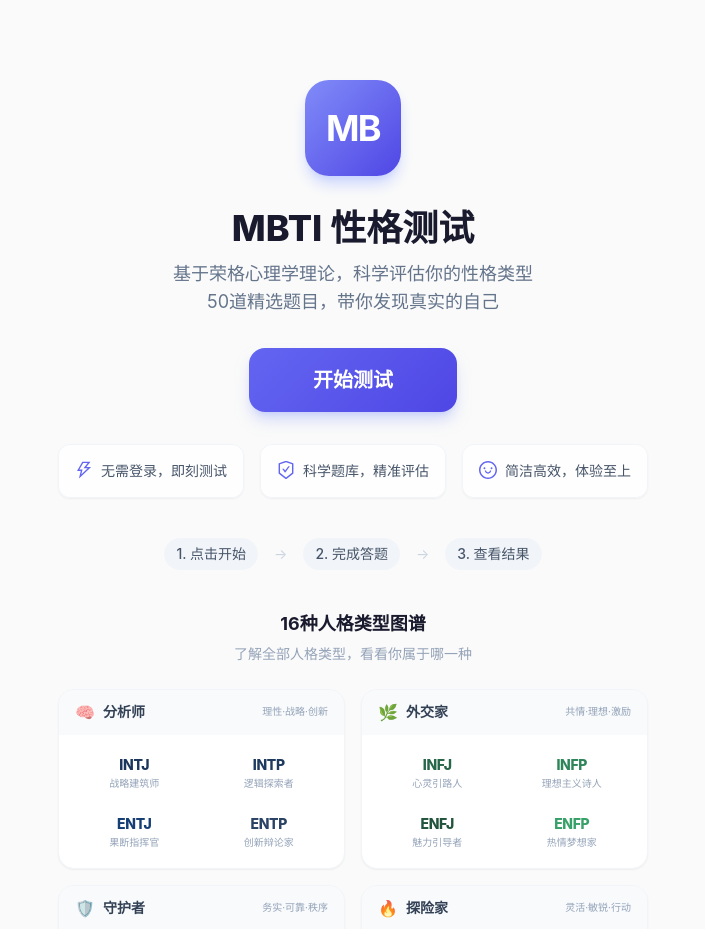
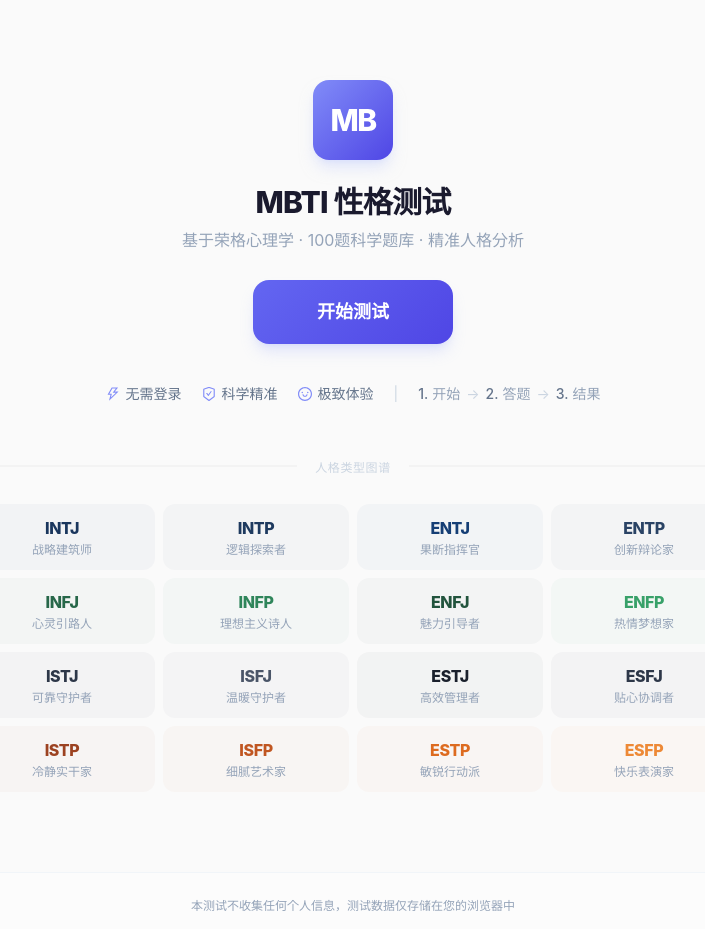
Before and after one commit to wisheritestzz/Mint, a React (Vite) app: page / in a window 1280 px wide. Shown: the top 929 px of the page, without its empty margins (287-992 px from the left). Built offline with nearby package versions, Linux system fonts and the light colour scheme.

Commit message:
refactor: 首页排版精简 - 16型图谱4列网格+合并要素流程+去冗余

```diff
--- a/src/routes/HomePage.tsx
+++ b/src/routes/HomePage.tsx
@@ -1,6 +1,6 @@
 import { useState } from 'react';
 import { useNavigate } from 'react-router-dom';
-import { Button, Typography, Modal } from 'antd';
+import { Button, Typography, Modal, Divider } from 'antd';
 import { ThunderboltOutlined, SafetyCertificateOutlined, SmileOutlined } from '@ant-design/icons';
 import { motion } from 'framer-motion';
 import { useTestStore } from '../store/testStore';
@@ -8,23 +8,17 @@
 
 const { Title, Text } = Typography;
 
-// 四大气质分组
-const TEMPERAMENTS = [
-  { name: '分析师', emoji: '🧠', types: ['INTJ', 'INTP', 'ENTJ', 'ENTP'], desc: '理性·战略·创新' },
-  { name: '外交家', emoji: '🌿', types: ['INFJ', 'INFP', 'ENFJ', 'ENFP'], desc: '共情·理想·激励' },
-  { name: '守护者', emoji: '🛡️', types: ['ISTJ', 'ISFJ', 'ESTJ', 'ESFJ'], desc: '务实·可靠·秩序' },
-  { name: '探险家', emoji: '🔥', types: ['ISTP', 'ISFP', 'ESTP', 'ESFP'], desc: '灵活·敏锐·行动' },
+const ALL_16_TYPES = [
+  'INTJ', 'INTP', 'ENTJ', 'ENTP',
+  'INFJ', 'INFP', 'ENFJ', 'ENFP',
+  'ISTJ', 'ISFJ', 'ESTJ', 'ESFJ',
+  'ISTP', 'ISFP', 'ESTP', 'ESFP',
 ];
 
 const highlights = [
-  { icon: <ThunderboltOutlined />, text: '无需登录，即刻测试' },
-  { icon: <SafetyCertificateOutlined />, text: '科学题库，精准评估' },
-  { icon: <SmileOutlined />, text: '简洁高效，体验至上' },
-];
-
-const testimonials = [
-  '"测试结果太准了！完全符合我的性格特点"',
-  '"做了很多MBTI测试，这是我体验最好的一次"',
+  { icon: <ThunderboltOutlined />, text: '无需登录' },
+  { icon: <SafetyCertificateOutlined />, text: '科学精准' },
+  { icon: <SmileOutlined />, text: '极致体验' },
 ];
 
 export default function HomePage() {
@@ -36,176 +30,108 @@
   const [showResumeModal, setShowResumeModal] = useState(false);
 
   const handleStart = () => {
-    if (hasValidCache()) {
-      setShowResumeModal(true);
-    } else {
-      navigate('/intro');
-    }
-  };
-
-  const handleResume = () => {
-    loadFromCache();
-    setShowResumeModal(false);
-    navigate('/test');
-  };
-
-  const handleNewTest = () => {
-    clearCache();
-    setShowResumeModal(false);
-    navigate('/intro');
+    if (hasValidCache()) setShowResumeModal(true);
+    else navigate('/intro');
   };
 
   return (
-    <div className="min-h-screen flex flex-col">
-      {/* Hero Section */}
-      <main className="flex-1 flex flex-col items-center justify-center px-4 sm:px-6 lg:px-8 max-w-3xl mx-auto w-full py-12 sm:py-16 lg:py-20">
+    <div className="min-h-screen flex flex-col bg-[#fafafa]">
+      <main className="flex-1 w-full max-w-4xl mx-auto px-4 sm:px-6 py-12 sm:py-20">
+        {/* ====== Hero ====== */}
         <motion.div
-          initial={{ opacity: 0, y: 24 }}
+          initial={{ opacity: 0, y: 20 }}
           animate={{ opacity: 1, y: 0 }}
-          transition={{ duration: 0.6, ease: 'easeOut' }}
+          transition={{ duration: 0.5 }}
           className="text-center"
         >
-          {/* Logo / Icon */}
-          <div className="mb-6 sm:mb-8">
-            <div className="inline-flex items-center justify-center w-20 h-20 sm:w-24 sm:h-24 rounded-3xl bg-gradient-to-br from-indigo-400 to-indigo-600 shadow-lg shadow-indigo-200">
-              <span className="text-3xl sm:text-4xl text-white font-bold tracking-tighter">
-                MB
-              </span>
-            </div>
+          {/* 简洁图标 */}
+          <div className="inline-flex items-center justify-center w-16 h-16 sm:w-20 sm:h-20 rounded-2xl bg-gradient-to-br from-indigo-400 to-indigo-600 shadow-lg shadow-indigo-200/50 mb-6">
+            <span className="text-2xl sm:text-3xl text-white font-extrabold tracking-tighter">MB</span>
           </div>
 
-          {/* 主标题 */}
-          <Title
-            level={2}
-            className="!text-2xl sm:!text-3xl lg:!text-4xl !font-extrabold !text-[#1a1a2e] !mb-3"
-          >
+          <Title className="!text-2xl sm:!text-3xl !font-extrabold !text-[#1a1a2e] !mb-2 !tracking-tight">
             MBTI 性格测试
           </Title>
-          <Text className="!text-sm sm:!text-base lg:!text-lg !text-slate-500 block max-w-md mx-auto !mb-8">
-            基于荣格心理学理论，科学评估你的性格类型
-            <br className="hidden sm:block" />
-            50道精选题目，带你发现真实的自己
+          <Text className="!text-sm sm:!text-base !text-slate-400 block max-w-sm mx-auto !mb-7">
+            基于荣格心理学 · 100题科学题库 · 精准人格分析
           </Text>
 
-          {/* CTA 按钮 */}
-          <motion.div
-            whileHover={{ scale: 1.05 }}
-            whileTap={{ scale: 0.97 }}
-            className="mb-8"
-          >
+          {/* CTA */}
+          <motion.div whileHover={{ scale: 1.04 }} whileTap={{ scale: 0.97 }} className="mb-10">
             <Button
               type="primary"
               size="large"
               onClick={handleStart}
-              className="!h-14 sm:!h-16 !px-10 sm:!px-16 !text-lg sm:!text-xl !font-bold !rounded-2xl !shadow-lg !shadow-indigo-300/50 hover:!shadow-xl hover:!shadow-indigo-400/60"
-              style={{
-                background: 'linear-gradient(135deg, #6366f1, #4f46e5)',
-                border: 'none',
-              }}
+              className="!h-14 sm:!h-16 !px-12 sm:!px-16 !text-lg !font-bold !rounded-2xl !shadow-lg !shadow-indigo-300/30"
+              style={{ background: 'linear-gradient(135deg, #6366f1, #4f46e5)', border: 'none' }}
             >
               开始测试
             </Button>
           </motion.div>
 
-          {/* 核心优势 */}
-          <div className="grid grid-cols-1 sm:grid-cols-3 gap-3 sm:gap-4 mb-10">
+          {/* 三要素 + 流程 合一行 */}
+          <div className="flex flex-wrap items-center justify-center gap-x-5 gap-y-1.5 text-xs sm:text-sm text-slate-400 mb-12">
             {highlights.map((h) => (
-              <div
-                key={h.text}
-                className="flex items-center gap-2 px-4 py-3 rounded-xl bg-white/80 backdrop-blur border border-slate-100 shadow-sm"
-              >
-                <span className="text-indigo-500 text-lg">{h.icon}</span>
-                <span className="text-sm text-slate-600 font-medium">{h.text}</span>
-              </div>
+              <span key={h.text} className="inline-flex items-center gap-1.5">
+                <span className="text-indigo-400">{h.icon}</span>
+                <span className="text-slate-500 font-medium">{h.text}</span>
+              </span>
             ))}
-          </div>
-
-          {/* 流程说明 */}
-          <div className="flex items-center justify-center gap-2 sm:gap-4 text-sm text-slate-400 mb-10">
-            <span className="bg-slate-100 px-3 py-1.5 rounded-full font-medium text-slate-600">
-              1. 点击开始
-            </span>
-            <span className="text-slate-300">→</span>
-            <span className="bg-slate-100 px-3 py-1.5 rounded-full font-medium text-slate-600">
-              2. 完成答题
-            </span>
-            <span className="text-slate-300">→</span>
-            <span className="bg-slate-100 px-3 py-1.5 rounded-full font-medium text-slate-600">
-              3. 查看结果
+            <span className="text-slate-300 hidden sm:inline">|</span>
+            <span className="text-slate-400">
+              <span className="text-slate-500 font-medium">1.</span> 开始
+              <span className="mx-1.5 text-slate-300">→</span>
+              <span className="text-slate-500 font-medium">2.</span> 答题
+              <span className="mx-1.5 text-slate-300">→</span>
+              <span className="text-slate-500 font-medium">3.</span> 结果
             </span>
           </div>
+        </motion.div>
 
-          {/* 16种人格类型图谱 */}
-          <div className="mb-10 w-full max-w-2xl mx-auto">
-            <div className="text-center mb-6">
-              <Title level={4} className="!text-base sm:!text-lg !font-bold !text-[#1a1a2e] !mb-1">
-                16种人格类型图谱
-              </Title>
-              <Text className="!text-xs sm:!text-sm !text-slate-400">
-                了解全部人格类型，看看你属于哪一种
+        {/* ====== 16型图谱 ====== */}
+        <motion.div
+          initial={{ opacity: 0, y: 16 }}
+          animate={{ opacity: 1, y: 0 }}
+          transition={{ delay: 0.2, duration: 0.5 }}
+          className="text-center"
+        >
+          <Divider className="!my-6">
+            <Text className="!text-xs !text-slate-300 !font-medium !uppercase !tracking-wider">
+              人格类型图谱
             </Text>
-            </div>
+          </Divider>
 
-            <div className="grid grid-cols-1 sm:grid-cols-2 gap-4">
-              {TEMPERAMENTS.map((group) => (
-                <motion.div
-                  key={group.name}
-                  initial={{ opacity: 0, y: 12 }}
-                  whileInView={{ opacity: 1, y: 0 }}
-                  viewport={{ once: true }}
-                  transition={{ duration: 0.4 }}
-                  className="bg-white rounded-2xl border border-slate-100 shadow-sm overflow-hidden"
-                >
-                  <div className="px-4 py-2.5 bg-slate-50 border-b border-slate-50 flex items-center gap-2">
-                    <span className="text-base">{group.emoji}</span>
-                    <span className="font-semibold text-sm text-slate-700">{group.name}</span>
-                    <span className="text-[10px] text-slate-400 ml-auto">{group.desc}</span>
-                  </div>
-                  <div className="p-3 grid grid-cols-2 gap-2">
-                    {group.types.map((type) => {
+          {/* 4列桌面 / 2列手机 */}
+          <div className="grid grid-cols-2 sm:grid-cols-4 gap-1.5 sm:gap-2 max-w-3xl mx-auto">
+            {ALL_16_TYPES.map((type, i) => {
               const meta = getTypeMeta(type);
               return (
-                        <div
+                <motion.div
                   key={type}
-                          className="flex flex-col items-center py-2 px-2 rounded-xl transition-colors hover:bg-slate-50"
+                  initial={{ opacity: 0, scale: 0.95 }}
+                  animate={{ opacity: 1, scale: 1 }}
+                  transition={{ delay: 0.3 + i * 0.03 }}
+                  className="group relative rounded-xl py-3 px-2 cursor-default transition-all hover:scale-[1.03] hover:shadow-md hover:z-10"
+                  style={{ backgroundColor: `${meta.color}08` }}
                 >
                   <span
-                            className="text-sm font-extrabold tracking-tight mb-0.5"
+                    className="block text-sm sm:text-base font-extrabold tracking-tight transition-colors"
                     style={{ color: meta.color }}
                   >
                     {type}
                   </span>
-                          <span className="text-[10px] text-slate-400 text-center leading-tight">
+                  <span className="block text-[10px] sm:text-xs text-slate-400 mt-0.5 leading-tight group-hover:text-slate-600 transition-colors">
                     {meta.tag}
                   </span>
-                        </div>
+                </motion.div>
               );
             })}
-                  </div>
-                </motion.div>
-              ))}
-            </div>
-          </div>
-
-          {/* 用户评价 */}
-          <div className="space-y-2 mb-12">
-            {testimonials.map((t, i) => (
-              <motion.p
-                key={i}
-                initial={{ opacity: 0, y: 10 }}
-                animate={{ opacity: 1, y: 0 }}
-                transition={{ delay: 0.3 + i * 0.2 }}
-                className="text-xs sm:text-sm text-slate-400 italic"
-              >
-                {t}
-              </motion.p>
-            ))}
           </div>
         </motion.div>
       </main>
 
       {/* Footer */}
-      <footer className="text-center py-6 px-4 border-t border-slate-100">
+      <footer className="text-center py-5 px-4 border-t border-slate-100 bg-white/50">
         <Text className="!text-xs !text-slate-400">
           本测试不收集任何个人信息，测试数据仅存储在您的浏览器中
         </Text>
@@ -227,15 +153,15 @@
           <Button
             type="primary"
             size="large"
-            onClick={handleResume}
+            onClick={() => { loadFromCache(); setShowResumeModal(false); navigate('/test'); }}
             className="!flex-1 !h-12 !rounded-xl !font-bold"
             style={{ background: 'linear-gradient(135deg, #6366f1, #4f46e5)', border: 'none' }}
           >
-            继续上次答题
+            继续上次
           </Button>
           <Button
             size="large"
-            onClick={handleNewTest}
+            onClick={() => { clearCache(); setShowResumeModal(false); navigate('/intro'); }}
             className="!flex-1 !h-12 !rounded-xl !font-medium"
           >
             重新开始
```
Lines whose indentation alone changed are shown as unchanged.
